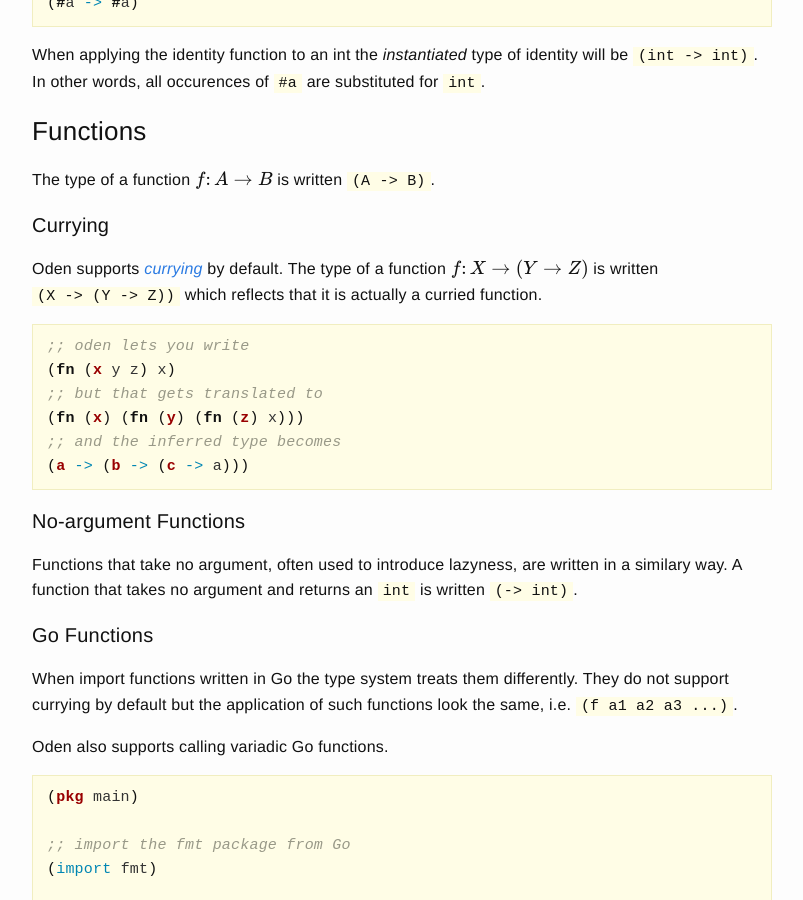
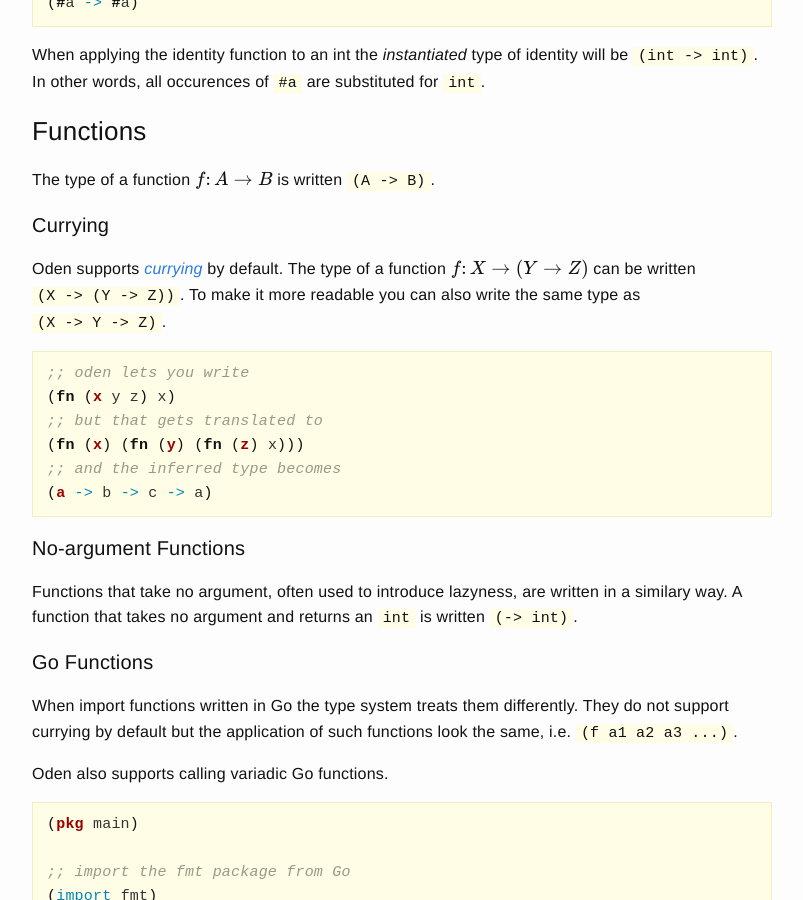
Before and after one commit to oden-lang/oden-lang.github.io, a Jekyll site: the page built from user-guide/language-reference/type-system.md, in a window 1280 px wide and 900 px high, scrolled down 942 px. Shown: the whole window, without its empty margins (238-1041 px from the left). Built offline with Jekyll 4.4.1, drawn with Linux system fonts in a browser that asks for light colours; formulas are drawn with MathJax 3.

Commit message:
Update for uncurrying syntax sugar

```diff
--- a/user-guide/language-reference/type-system.md
+++ b/user-guide/language-reference/type-system.md
@@ -50,9 +50,9 @@
 ### Currying
 
 Oden supports [*currying*](https://en.wikipedia.org/wiki/Currying)
-by default. The type of a function $$f\colon X \to (Y \to Z)$$ is
-written `(X -> (Y -> Z))` which reflects that it is actually a
-curried function.
+by default. The type of a function $$f\colon X \to (Y \to Z)$$ can be
+written `(X -> (Y -> Z))`. To make it more readable you can also write the same
+type as `(X -> Y -> Z)`.
 
 {% highlight clojure %}
 ;; oden lets you write
@@ -60,7 +60,7 @@
 ;; but that gets translated to
 (fn (x) (fn (y) (fn (z) x)))
 ;; and the inferred type becomes
-(a -> (b -> (c -> a)))
+(a -> b -> c -> a)
 {% endhighlight %}
 
 ### No-argument Functions
```
